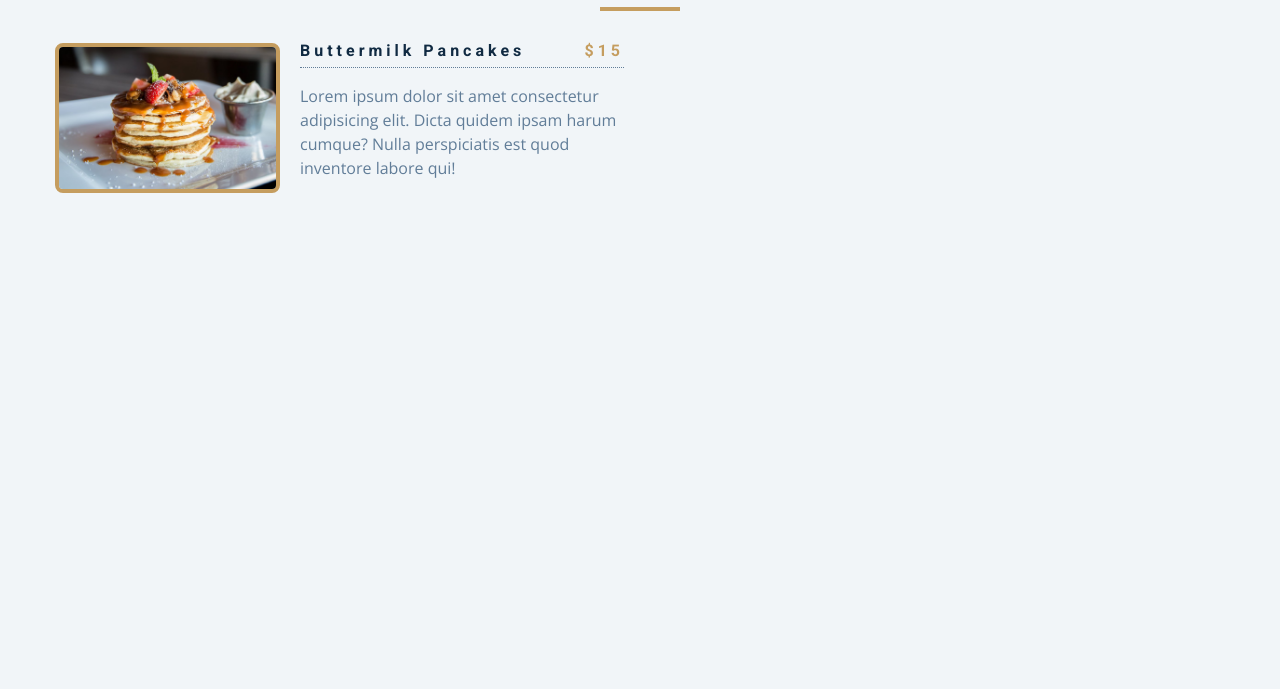
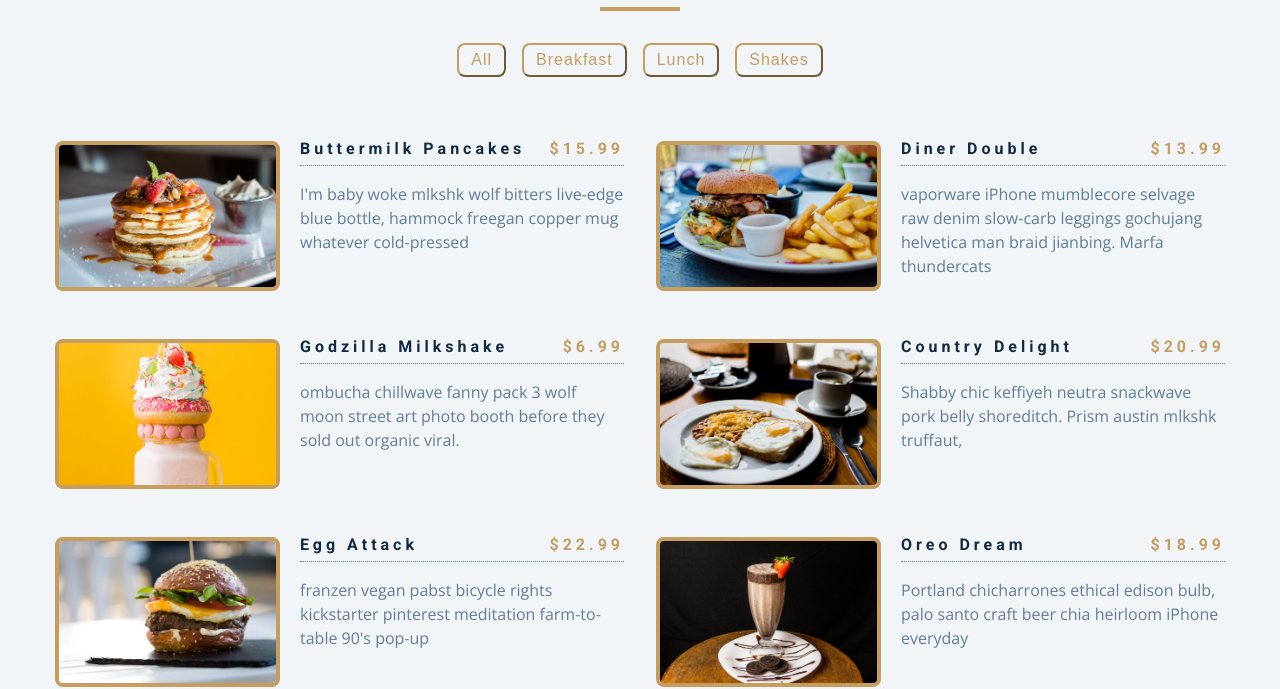
Before and after one commit to Anugrah-T-Sebastian/Javascript-Apps, a browser extension: page E-commerce components/Menu/index.html in a window 1280 px wide. Shown: the part 125-814 px from the top of the page. Drawn offline with nearby package versions, Linux system fonts and the light colour scheme.

Commit message:
Menu component code updated

```diff
--- a/E-commerce components/Menu/app.js
+++ b/E-commerce components/Menu/app.js
@@ -72,4 +72,78 @@ const menu = [
       img: "./images/item-9.jpeg",
       desc: `skateboard fam synth authentic semiotics. Live-edge lyft af, edison bulb yuccie crucifix microdosing.`,
     },
-  ];
+];
+
+const sectionCenter = document.querySelector(".section-center");
+const btnContainer = document.querySelector(".btn-container");
+
+window.addEventListener("DOMContentLoaded", function() {
+  displayFilterBtns(menu);
+  displayMenuItems(menu);
+})
+
+function displayMenuItems(menuItemArray) {
+let displayMenu = menuItemArray.map(function(item) {
+    const menuItems = `
+                        <article class="menu-item">
+                            <img src=${item.img} class="photo" alt=${item.title} />
+                            <div class="item-info">
+                                <header>
+                                    <h4>${item.title}</h4>
+                                    <h4 class="price">$${item.price}</h4>
+                                </header>
+                                <p class="item-text">
+                                    ${item.desc}
+                                </p>
+                            </div>
+                        </article>
+                        `
+    return menuItems;
+  })
+  displayMenu = displayMenu.join("");
+
+  sectionCenter.innerHTML = displayMenu;
+}
+
+//display filter buttons
+function displayFilterBtns(menuItemArray) {
+  const categories = menuItemArray.reduce(function(values, item) {
+    if(!values.includes(item.category)) {
+      values.push(item.category);
+    }
+    return values;
+  }, ['all'])
+
+  console.log(categories);
+  let categoryBtns = categories.map(function(category) {
+    const btnItems = `
+                      <button class="filter-btn" type="button" data-id="${category}">${category}</button>
+                      `
+    return btnItems;
+  })
+  categoryBtns = categoryBtns.join("");
+
+  console.log(categoryBtns);
+  btnContainer.innerHTML = categoryBtns;
+  const filterBtns = document.querySelectorAll(".filter-btn");    //Select the buttons after they have been added
+
+  //filter items
+  filterBtns.forEach(function(btn) {
+    btn.addEventListener("click", function(e) {
+      const category = e.currentTarget.dataset.id;
+      console.log("Button clicked on", category);
+      const menuCategory = menu.filter(function(menuItem) {
+          if(menuItem.category === category) {
+              return menuItem
+          }
+      })
+
+      if(category === "all") {
+          displayMenuItems(menu);
+      }
+      else {
+          displayMenuItems(menuCategory);
+      }
+    })
+  })
+}
--- a/E-commerce components/Menu/index.html
+++ b/E-commerce components/Menu/index.html
@@ -20,10 +20,16 @@
             <div class="underline"></div>
         </div>
         <!-- filter buttons -->
+        <div class="btn-container">
+            <!-- <button class="filter-btn" type="button" data-id="all">all</button>
+            <button class="filter-btn" type="button" data-id="breakfast">breakfast</button>
+            <button class="filter-btn" type="button" data-id="lunch">lunch</button>
+            <button class="filter-btn" type="button" data-id="shakes">shakes</button> -->
+        </div>
         <!-- menu items -->
         <div class="section-center">
             <!-- single item -->
-            <article class="menu-item">
+            <!-- <article class="menu-item">
                 <img src="./menu-item.jpeg" class="photo" alt="menu item" />
                 <div class="item-info">
                     <header>
@@ -32,7 +38,7 @@
                     </header>
                     <p class="item-text">Lorem ipsum dolor sit amet consectetur adipisicing elit. Dicta quidem ipsam harum cumque? Nulla perspiciatis est quod inventore labore qui!</p>
                 </div>
-            </article>
+            </article> -->
             <!-- end of single item -->
         </div>
     </section>
```
